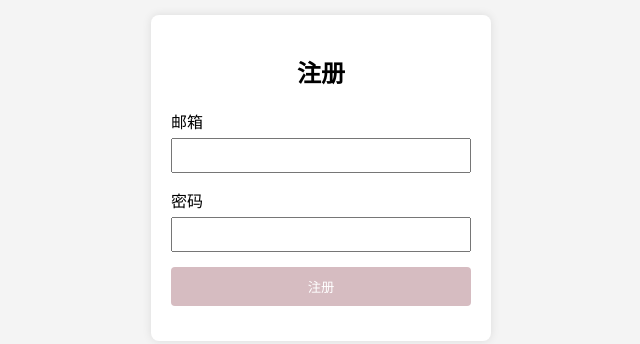
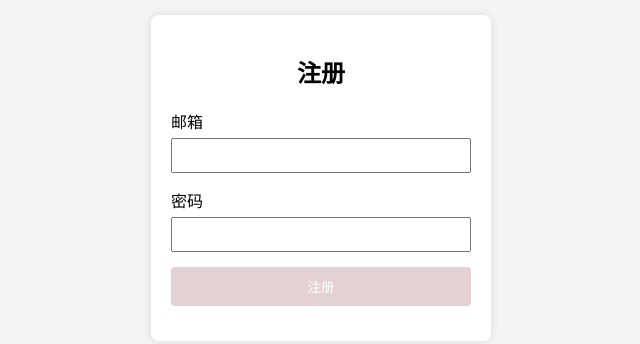
Before and after one commit to Camellia-fan/Camellia-fan.github.io, a plain HTML site: page login.html in a window 1280 px wide. Shown: the part 222-566 px from the top of the page, without its empty margins (319-959 px from the left). Drawn offline with Linux system fonts and the light colour scheme.

Commit message:
Add files via upload

```diff
--- a/login.html
+++ b/login.html
@@ -41,7 +41,7 @@
         .form-group button {
             width: 100%;
             padding: 10px;
-            background-color: #d6bcc1;
+            background-color: #d6bcc1ad;
             color: #fff;
             border: none;
             border-radius: 4px;
@@ -54,57 +54,37 @@
 </head>
 <body>
     <div class="register-container">
-        <h2 data-i18n="register-title">注册</h2>
+        <h2>注册</h2>
         <form id="registerForm">
             <div class="form-group">
-                <label for="email" data-i18n="email-label">邮箱</label>
+                <label for="email">邮箱</label>
                 <input type="email" id="email" name="email" required>
             </div>
             <div class="form-group">
-                <label for="password" data-i18n="password-label">密码</label>
+                <label for="password">密码</label>
                 <input type="password" id="password" name="password" required>
             </div>
             <div class="form-group">
-                <button type="submit" data-i18n="register-button">注册</button>
+                <button type="submit">注册</button>
             </div>
         </form>
     </div>
 
     <script>
-        document.addEventListener('DOMContentLoaded', function () {
-            // 从 localStorage 中读取语言设置
-            const storedLanguage = localStorage.getItem('language') || 'zh-CN';
-            translatePage(storedLanguage); // 翻译页面
+        document.getElementById('registerForm').addEventListener('submit', function(event) {
+            event.preventDefault(); // 阻止表单默认提交行为
+
+            // 获取用户输入的邮箱和密码
+            const email = document.getElementById('email').value;
+            const password = document.getElementById('password').value;
+
+            // 将数据存储到localStorage
+            localStorage.setItem('email', email);
+            localStorage.setItem('password', password);
+
+            // 跳转到person页面
+            window.location.href = 'person.html';
         });
-
-        function translatePage(language) {
-            const translations = {
-                'zh-CN': {
-                    'register-title': '注册',
-                    'email-label': '邮箱',
-                    'password-label': '密码',
-                    'register-button': '注册'
-                },
-                'en-US': {
-                    'register-title': 'Register',
-                    'email-label': 'Email',
-                    'password-label': 'Password',
-                    'register-button': 'Register'
-                },
-                'ar-SA': {
-                    'register-title': 'التسجيل',
-                    'email-label': 'البريد الإلكتروني',
-                    'password-label': 'كلمة المرور',
-                    'register-button': 'التسجيل'
-                }
-            };
-
-            const elements = document.querySelectorAll('[data-i18n]');
-            elements.forEach(element => {
-                const key = element.getAttribute('data-i18n');
-                element.textContent = translations[language][key] || element.textContent;
-            });
-        }
     </script>
 </body>
 </html>
```
